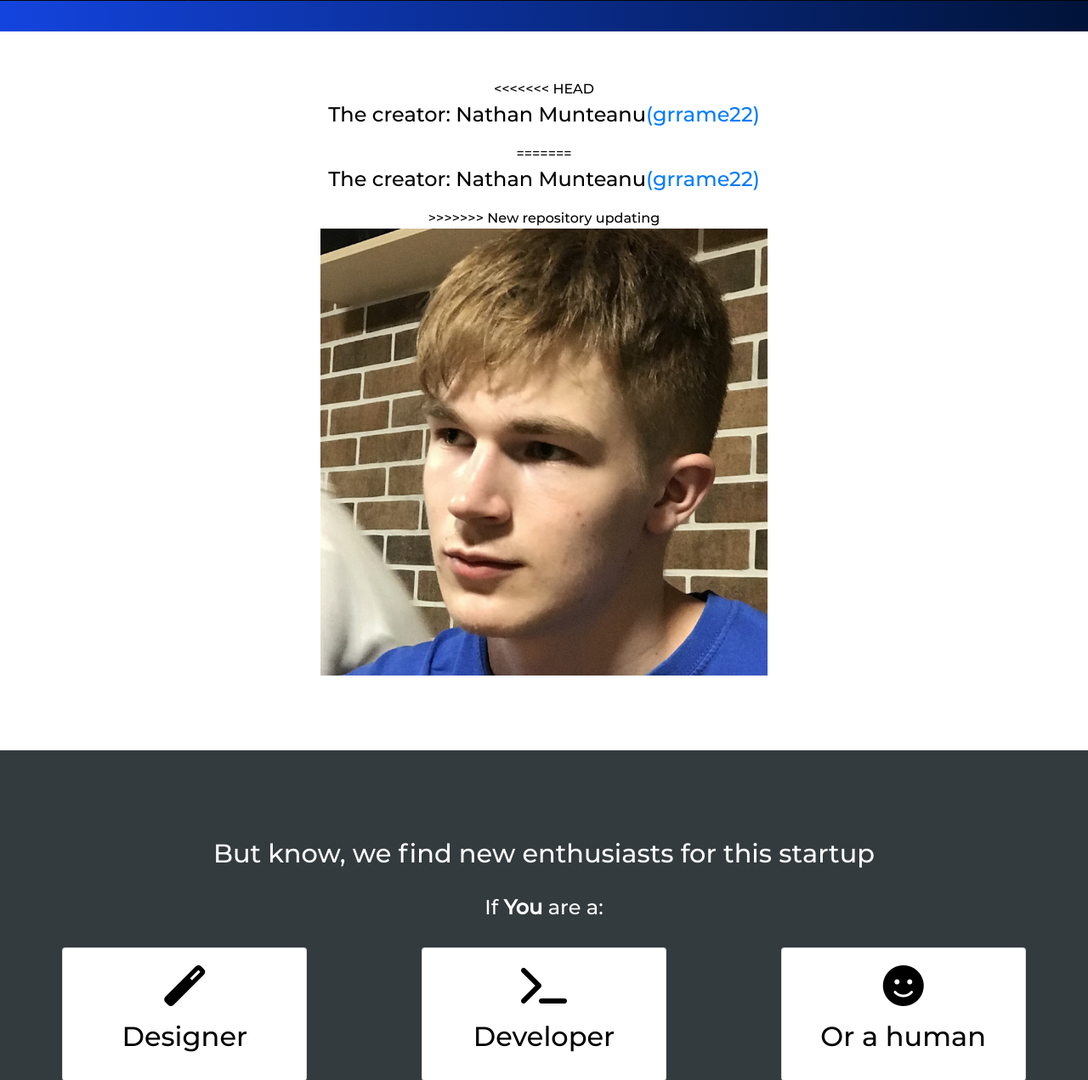
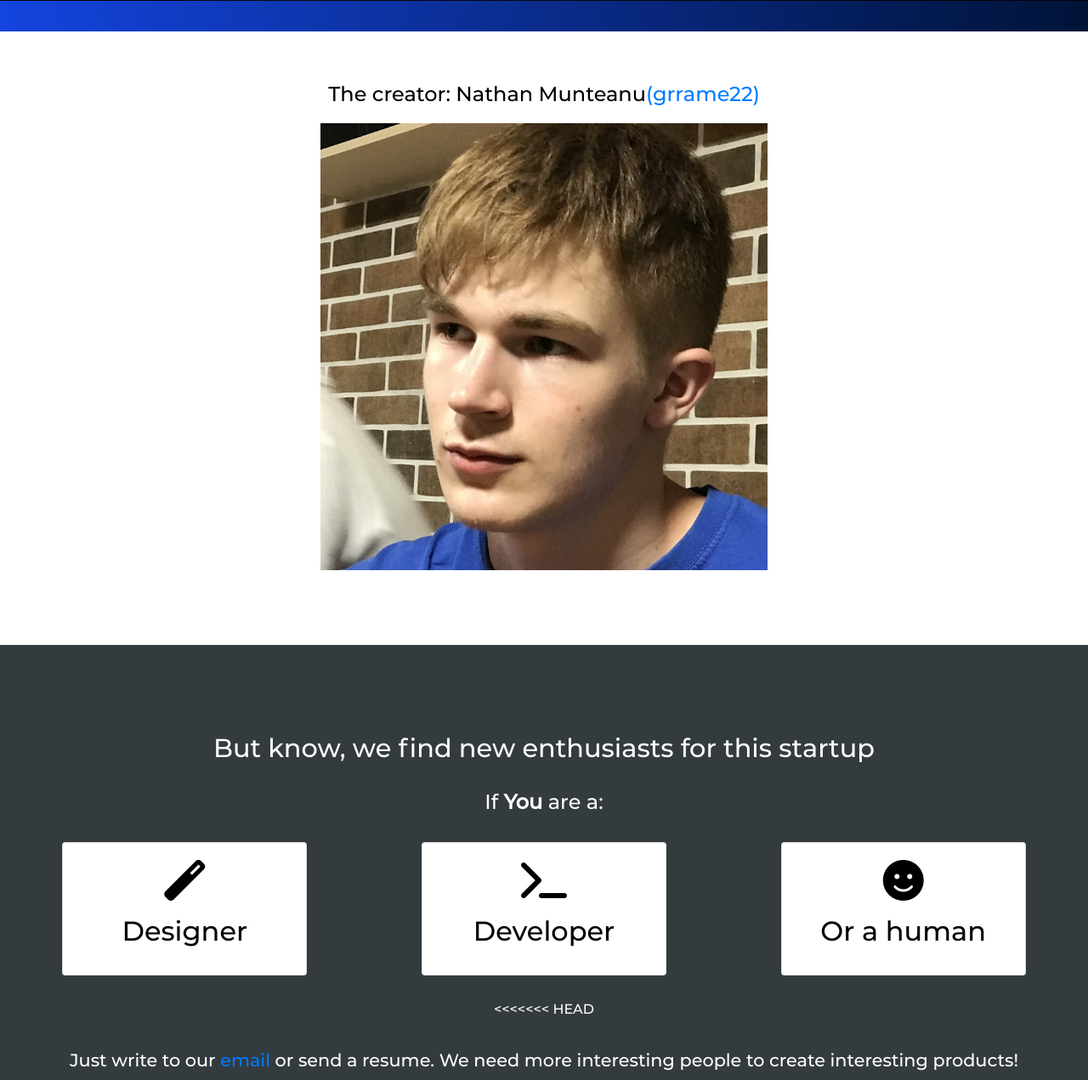
Before and after one commit to Grrame22/Not-Reddit, a Django app: page /team/ in a window 1280 px wide. Shown: the part 799-2070 px from the top of the page at 85% size. Run offline with Django 3.2, Linux system fonts and the light colour scheme; some libraries are stand-ins or nearby versions.

Commit message:
Owner information view changed

```diff
--- a/startup/templates/startup/team.html
+++ b/startup/templates/startup/team.html
@@ -19,7 +19,6 @@
 
     <div class="about-meaning" style="background-color: white; color: black">
         <div class="col-10 narrow text-center">
-<<<<<<< HEAD
             {% if user.is_authenticated %}
                 <p class="lead" style="font-size: 1.5rem">
                     The creator: Nathan Munteanu<a href="{% url 'author_details' creator %}">(grrame22)</a>
@@ -29,11 +28,6 @@
                     The creator: Nathan Munteanu<a href="{% url 'login' %}">(grrame22)</a>
                 </p>
             {% endif %}
-=======
-            <p class="lead" style="font-size: 1.5rem">
-                The creator: Nathan Munteanu<a href="{% url 'author_details' creator %}">(grrame22)</a>
-            </p>
->>>>>>> New repository updating
             <p style="font-size: 1.5rem"><img src="../../../static/images/me.jpg" height="526"></p>
         </div>
     </div>
```
